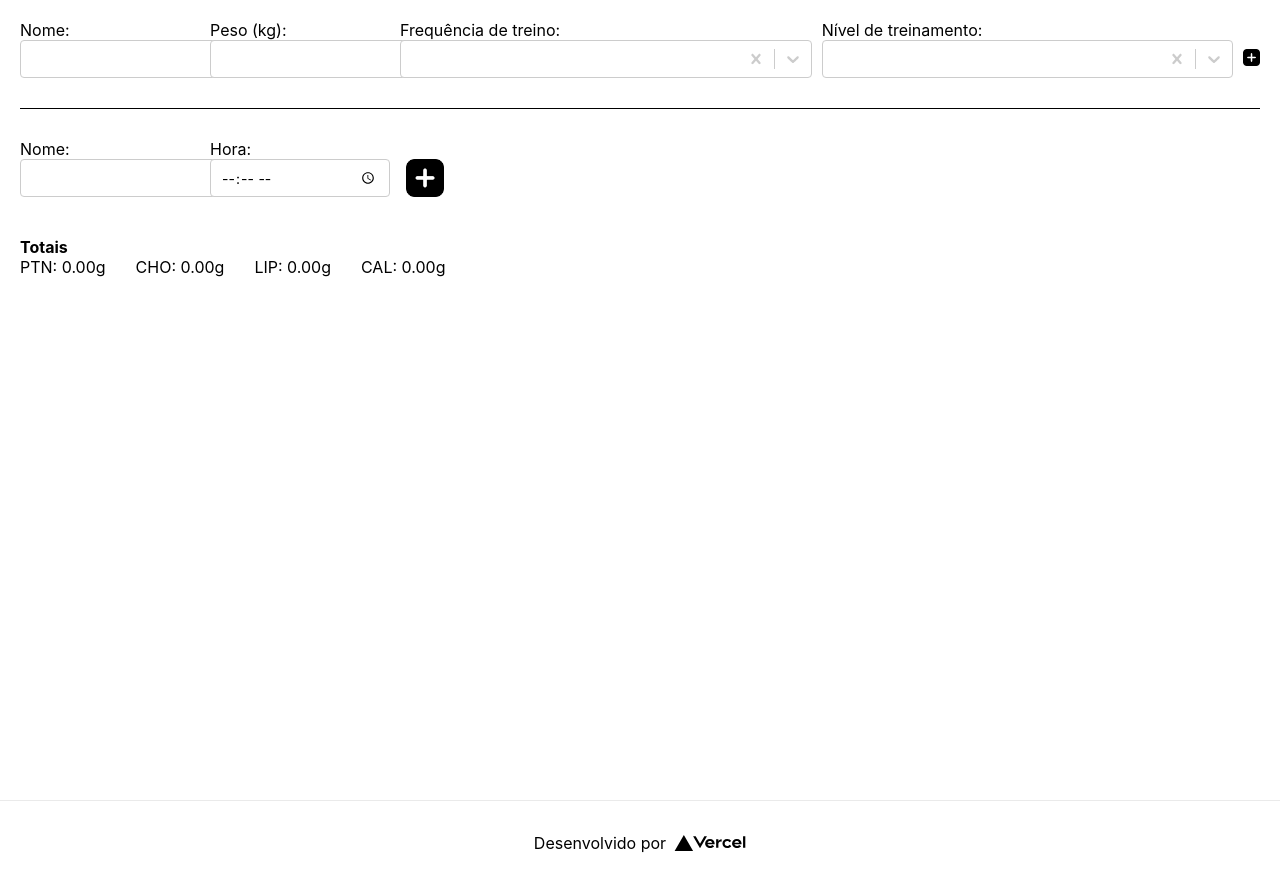
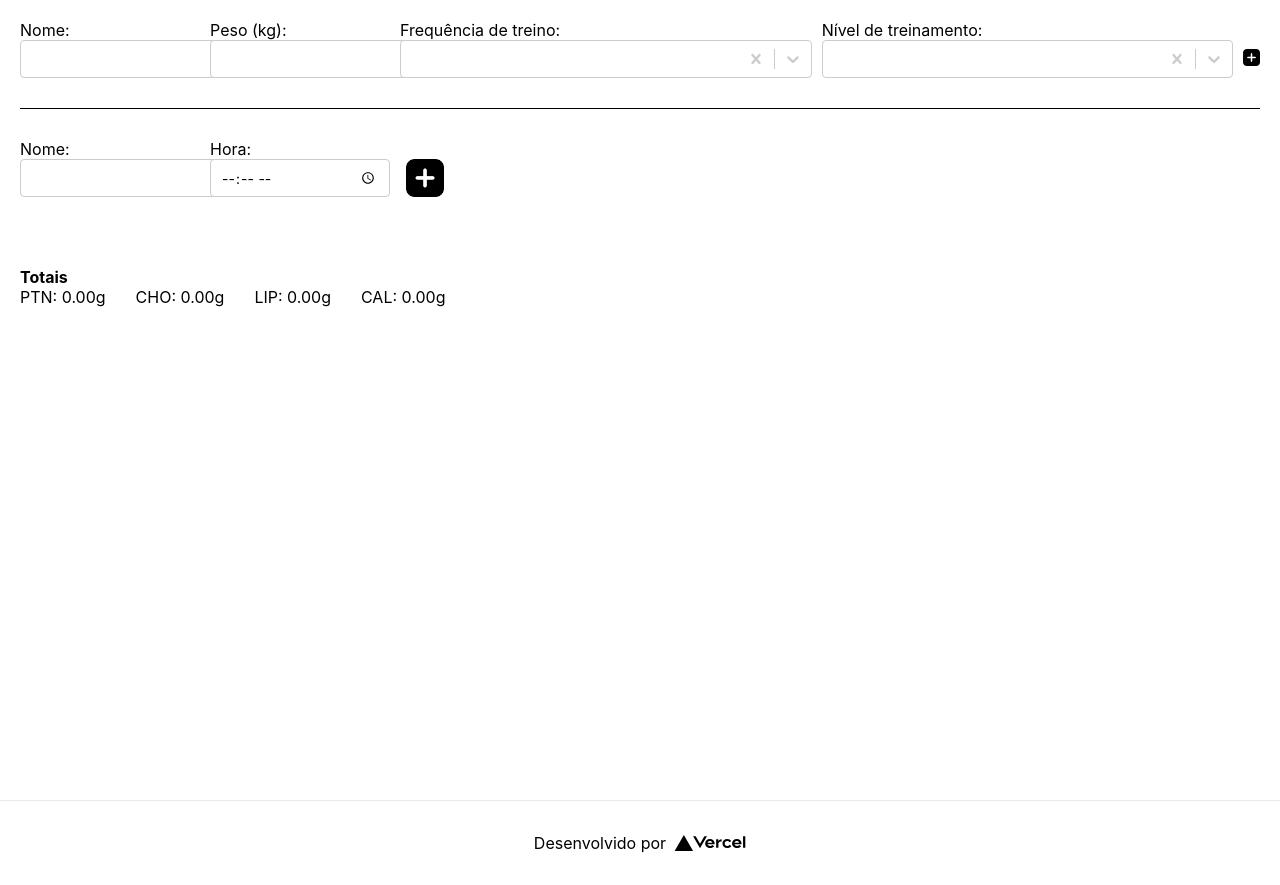
Before and after one commit to amandavmanduca/diet, a Next.js app: page / in a window 1280 px wide. Built offline with nearby package versions, Linux system fonts and the light colour scheme.

Commit message:
:sparkles: Implements cookies

```diff
--- a/features/main/components/meal/index.tsx
+++ b/features/main/components/meal/index.tsx
@@ -1,5 +1,5 @@
 
-import { MouseEventHandler, useCallback, useEffect, useMemo, useState } from 'react';
+import { MouseEventHandler, useEffect, useMemo, useState } from 'react';
 import { Food, Meal, Sum } from '../../../utils/types'
 import Select from 'react-select'
 import Image from 'next/image';
@@ -17,7 +17,7 @@ export const MealPage = ({
 }: Props) => {
     console.log('procurando foods ', meal)
     const tacoTableData = require('../../../utils/taco-table.json');
-    const [foods, setFoods] = useState<Food[]>(meal?.foods && meal?.foods)
+    const [foods, setFoods] = useState<Food[]>(meal?.foods)
     const setFood = (tableFood: any, qty: number) => {
         if (tableFood) {
             const foodToAdd: Food = {
--- a/features/main/components/meals/index.tsx
+++ b/features/main/components/meals/index.tsx
@@ -3,7 +3,6 @@ import { useCallback, useContext, useEffect, useState } from "react"
 import { Meal, Sum } from "../../../utils/types"
 import { MealPage } from "../meal"
 import { GeneralContext } from "../../context"
-import { parseCookies, setCookie } from "nookies"
 
 export const MealsPage = () => {
     const { general, setGeneral } = useContext(GeneralContext);
@@ -25,17 +24,6 @@ export const MealsPage = () => {
             }
         }]
         setGeneral({ client: general?.client, meals: currentMeal })
-        // setNewMeal([...meals, {
-        //     id: (Math.random() * 99),
-        //     name: name,
-        //     time: time,
-        //     sum: {
-        //         protein: 0,
-        //         carbohydrate: 0,
-        //         lipid: 0,
-        //         cal: 0,
-        //     }
-        // }])
         event.target.reset();
     }
     const [mealsSum, setMealsSum] = useState<Sum>({
@@ -47,7 +35,6 @@ export const MealsPage = () => {
 
     const updateMealSum = useCallback((values) => {
         if (values) {
-            // const meal = meals.find((m: Meal) => m.id === values.meal.id)
             const meal = general.meals.find((m: Meal) => m.id === values.meal.id)
             if (meal) {
                 console.log('testando o retorno pelo values ', values)
@@ -55,7 +42,7 @@ export const MealsPage = () => {
                     id: meal.id,
                     name: meal.name,
                     time: meal.time,
-                    foods: values.meal.food || [],
+                    foods: values.meal.foods,
                     sum: values.mealSum,
                 }
                 const otherMeals = general.meals.filter((m: Meal) => m.id !== values.meal.id)
@@ -89,19 +76,13 @@ export const MealsPage = () => {
         // eslint-disable-next-line react-hooks/exhaustive-deps
     }, [general.meals])
 
-    if (typeof window !== "undefined") {
-        var retrievedObject = localStorage.getItem('meals');
-        console.log(retrievedObject)
-    }
-
     const removeEntireMeal = (id: number) => {
         const filteredArray = general.meals.filter((m: any) => m.id !== id)
-        // setNewMeal(filteredArray)
         setGeneral({ client: general?.client, meals: filteredArray })
     }
 
     return (
-        <div>
+        <div style={{ display: 'grid', gap: '30px' }}>
             {general?.client && (
                 <>
                 <h1>{general?.client?.client_name}</h1>
```
